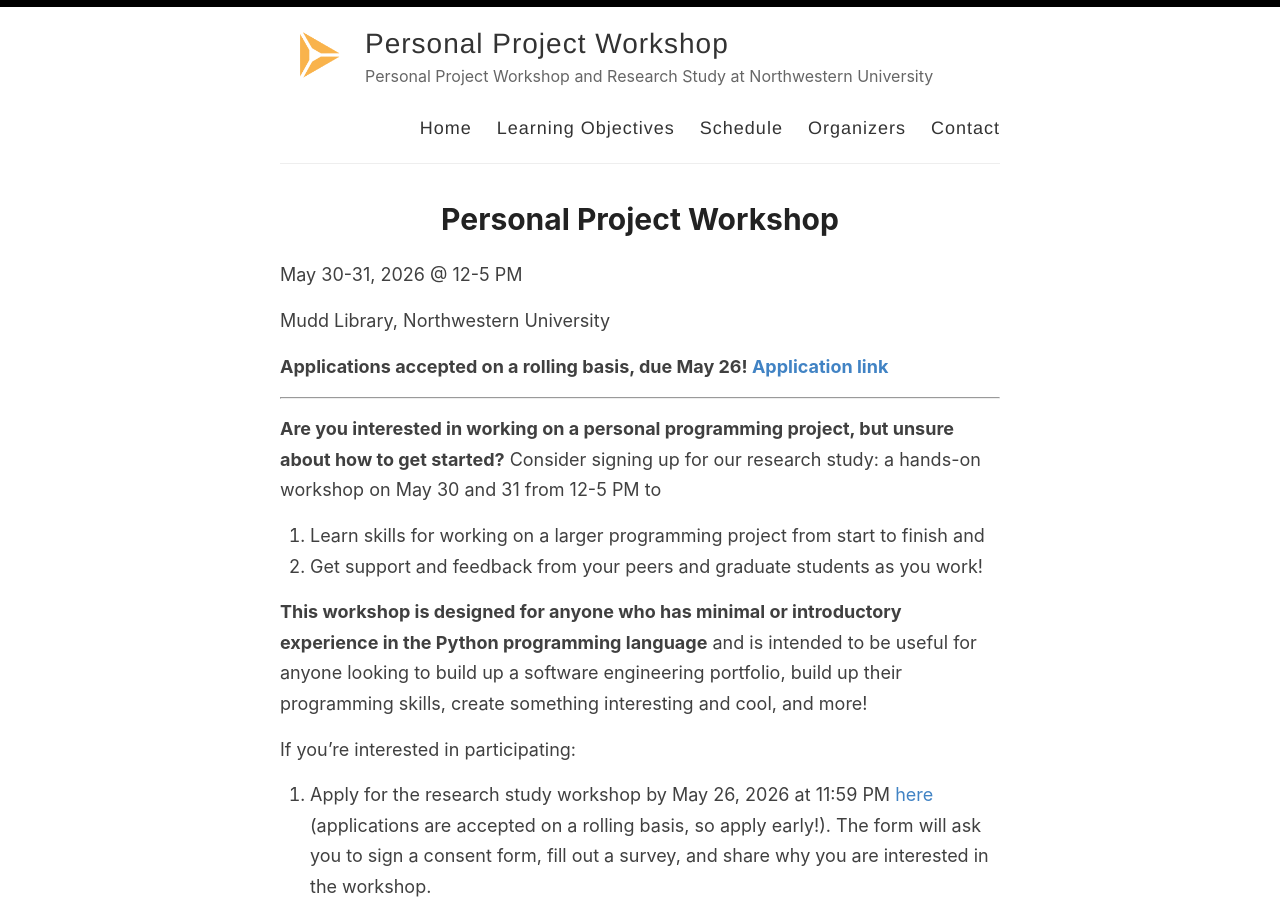
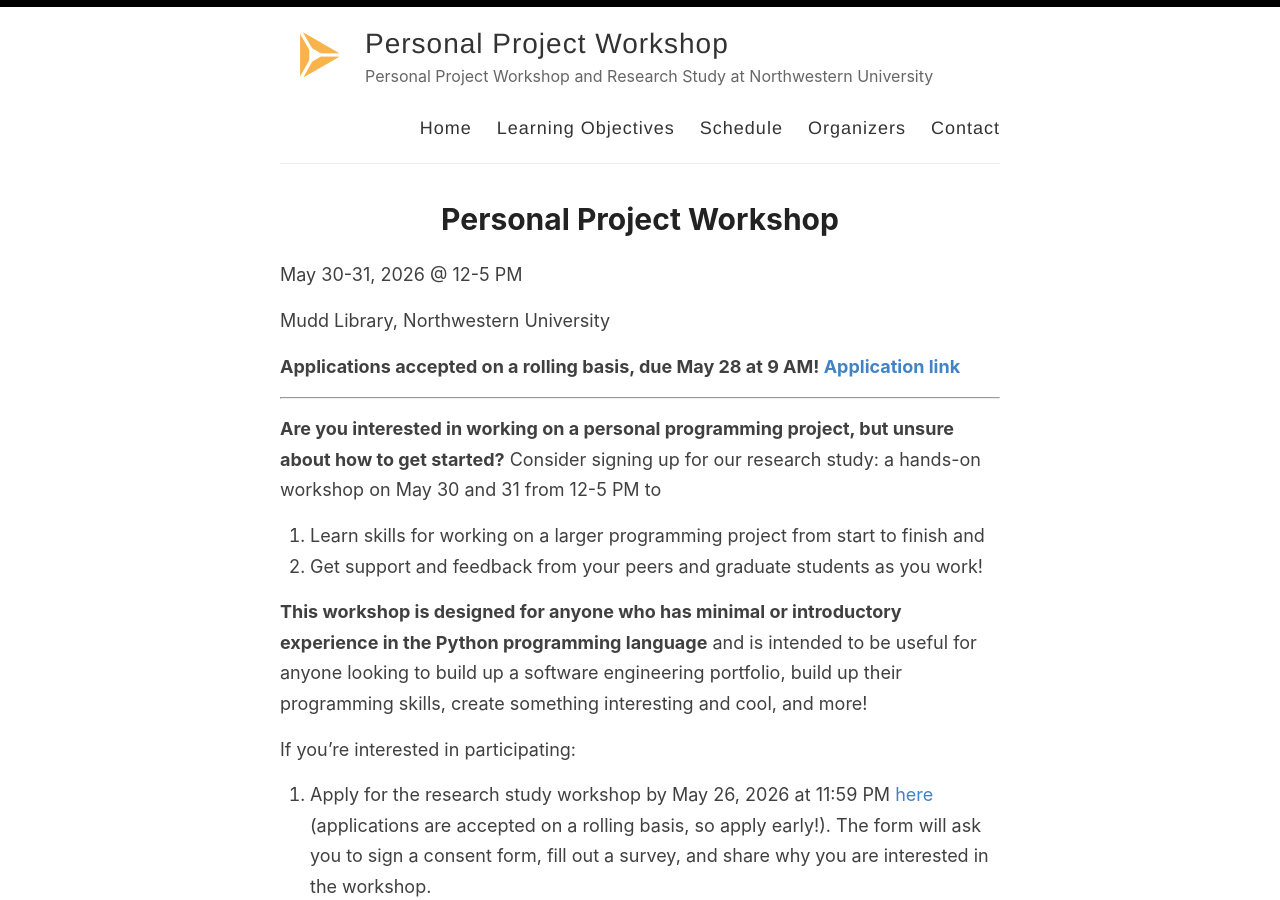
Before and after one commit to NUDelta/personal-project-workshop, a Jekyll site: the page built from index.md, in a window 1280 px wide and 900 px high. Built offline with Jekyll 4.4.1, drawn with Linux system fonts in a browser that asks for light colours; our own code applies the rules of GitHub Pages for plain Markdown files.

Commit message:
Update index.md

```diff
--- a/index.md
+++ b/index.md
@@ -11,7 +11,7 @@ May 30-31, 2026 @ 12-5 PM
 
 Mudd Library, Northwestern University
 
-**Applications accepted on a rolling basis, due May 26! [Application link](https://northwestern.az1.qualtrics.com/jfe/form/SV_0NyQaLtByJe0HYO)**
+**Applications accepted on a rolling basis, due May 28 at 9 AM! [Application link](https://northwestern.az1.qualtrics.com/jfe/form/SV_0NyQaLtByJe0HYO)**
 
 -----
 
```
